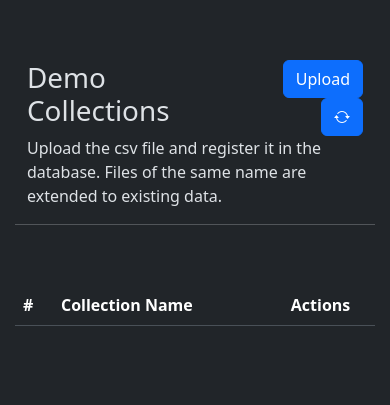
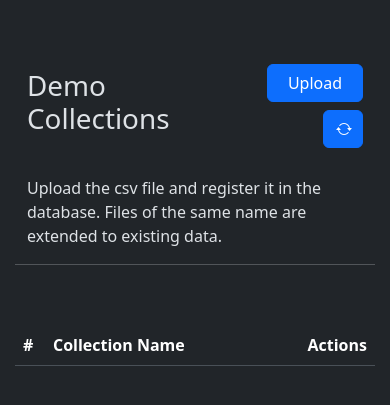
Before and after one commit to aaronwlee/bigdata_ML_application, a Flask app: page /collections in a window 390 px wide. Shown: the part 56-461 px from the top of the page. Run offline with Flask 3, Linux system fonts and the light colour scheme; data that the repository does not hold is empty; some libraries are stand-ins or nearby versions.

Commit message:
refactor: responsive design applied

```diff
--- a/static/css/main.css
+++ b/static/css/main.css
@@ -3,7 +3,7 @@
 }
 
 .predict-result {
-    width: 70%;
+    width: 70vw;
 }
 
 .flex-center {
@@ -14,3 +14,8 @@
 .fancy-box {
     margin-bottom: 25px;
 }
+
+.btn {
+    margin-top: 4px;
+    margin-bottom: 4px;
+}
--- a/static/js/collections.js
+++ b/static/js/collections.js
@@ -48,11 +48,13 @@ async function reload_collections() {
     // create collection number table data
     const th = document.createElement("th")
     th.setAttribute("scope", "row")
+    th.setAttribute("class", "col-1")
     th.innerText = i+1
 
     // create collection name table data
     const collection_name = document.createElement("td")
-    collection_name.setAttribute("style", "cursor: pointer;")
+    collection_name.setAttribute("style", "cursor: pointer; word-break:break-word;")
+    collection_name.setAttribute("class", "col-8 col-md-7")
     collection_name.onclick = () => {
       window.location.href = `/detail/${collection}`
     }
@@ -60,17 +62,17 @@ async function reload_collections() {
 
     // create append table data
     const appendTd = document.createElement("td")
-    appendTd.setAttribute("class", "text-center")
+    appendTd.setAttribute("class", "text-end col-3 col-md-4")
     appendTd.innerHTML = [
-      `<a role="button" class="btn btn-primary right-space" href="/add/${collection}">`,
+      `<a role="button" class="btn btn-primary right-space col-12 col-md-2" href="/add/${collection}">`,
       `<i class="bi bi-pencil"></i>`,
       `</a>`,
 
-      `<a id="delete-collection" role="button" class="btn btn-primary right-space">`,
+      `<a id="delete-collection" role="button" class="btn btn-primary right-space col-12 col-md-2">`,
       `<i class="bi bi-trash3"></i>`,
       `</a>`,
 
-      `<a id="demo" role="button" class="btn btn-primary" href="/demo/${collection}">`,
+      `<a id="demo" role="button" class="btn btn-primary col-12 col-md-3" href="/demo/${collection}">`,
       `Demo`,
       `</a>`,
     ].join('')
--- a/templates/layouts/nav.html
+++ b/templates/layouts/nav.html
@@ -12,7 +12,7 @@
             <a class="nav-link {% if request.endpoint == 'view_controller.collections' %} active {% endif %}" href="{{ url_for('view_controller.collections') }}">Demo</a>
         </li>
         <li class="nav-item">
-            <a class="nav-link" href="http://uwaterloo.eastus.cloudapp.azure.com:8000/">Result</a>
+            <a class="nav-link" href="http://uwaterloo.eastus.cloudapp.azure.com:8000/">Classification</a>
         </li>
     </ul>
     </div>
--- a/templates/pages/collections.html
+++ b/templates/pages/collections.html
@@ -10,15 +10,17 @@
       </h1>
     </div>
     <div class="col-4 text-end">
-        <button id="upload_modal_toggle" type="button" class="btn btn-primary" data-bs-toggle="modal" data-bs-target="#upload_modal">
+        <button id="upload_modal_toggle" type="button" class="btn btn-primary col-12 col-md-4" data-bs-toggle="modal" data-bs-target="#upload_modal">
           Upload
         </button>
 
-        <button id="refresh" type="button" class="btn btn-primary" onclick="window.reload_collections()">
+        <button id="refresh" type="button" class="btn btn-primary col-5 col-md-2" onclick="window.reload_collections()">
           <i class="bi bi-arrow-repeat"></i>
         </button>
     </div>
   </div>
+
+  <br>
 
   <div class="row">
     <p>Upload the csv file and register it in the database.
@@ -33,9 +35,9 @@
 <table class="table">
   <thead>
     <tr>
-      <th scope="col">#</th>
-      <th scope="col">Collection Name</th>
-      <th class="text-center" scope="col">Actions</th>
+      <th class="col-1" scope="col">#</th>
+      <th class="col-6" scope="col">Collection Name</th>
+      <th class="col-5 text-end" scope="col">Actions</th>
     </tr>
   </thead>
   <tbody id="collection-target" class="table-group-divider"><tr></tr></tbody>
--- a/templates/pages/demo.html
+++ b/templates/pages/demo.html
@@ -4,7 +4,7 @@
 
 <div class="container">
   <div class="row text-center">
-    <h1>{{ data.title }}</h1>
+    <h1 style="word-break:break-word;">{{ data.title }}</h1>
     <hr style="margin-bottom: 60px;"/>
   </div>
 </div>
```
Also changed, not shown: templates/pages/add.html (+9 -1 lines), templates/pages/detail.html (+10 -1 lines), templates/pages/home.html (+7 -7 lines).
